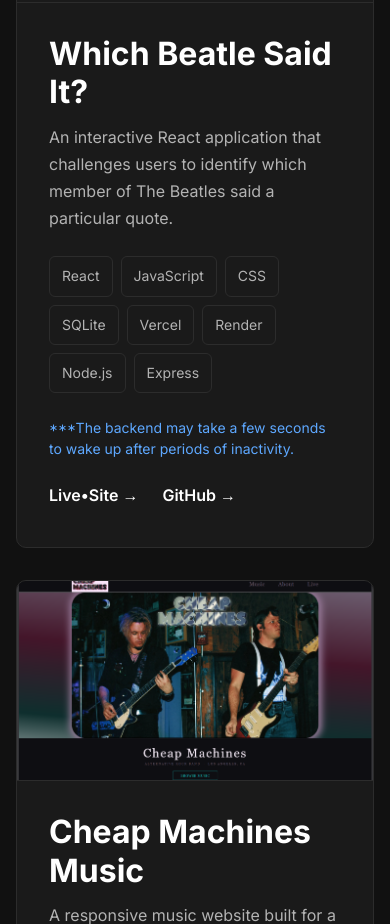
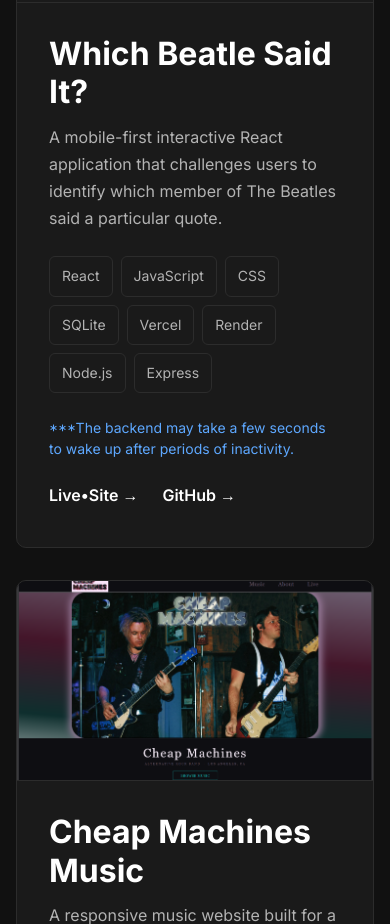
Before and after one commit to topmiljm/my-portfolio, a React (Vite) app: page / in a window 390 px wide. Shown: the part 4260-5184 px from the top of the page. Built offline with nearby package versions, Linux system fonts and the light colour scheme.

Commit message:
update projects.js which-beatle-said-it to 'mobile-first...'

```diff
--- a/src/data/projects.js
+++ b/src/data/projects.js
@@ -71,7 +71,7 @@ const projects = [
     backendNote:
       "***The backend may take a few seconds to wake up after periods of inactivity.",
     description:
-      "An interactive React application that challenges users to identify which member of The Beatles said a particular quote.",
+      "A mobile-first interactive React application that challenges users to identify which member of The Beatles said a particular quote.",
     technologies: [
       "React",
       "JavaScript",
```
